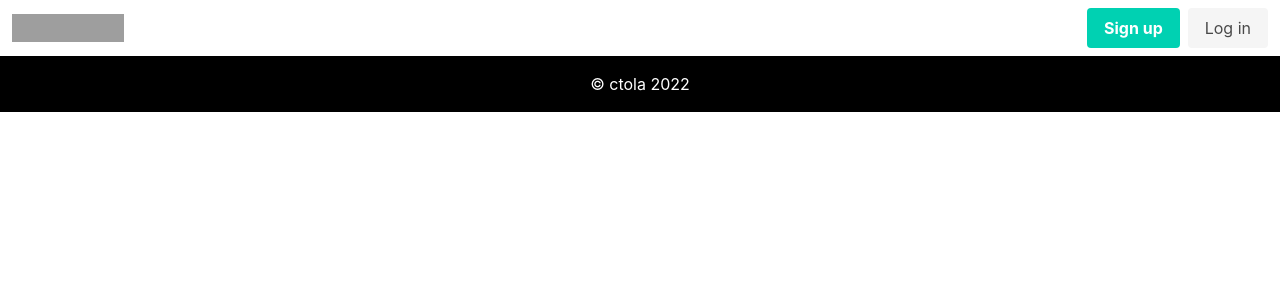
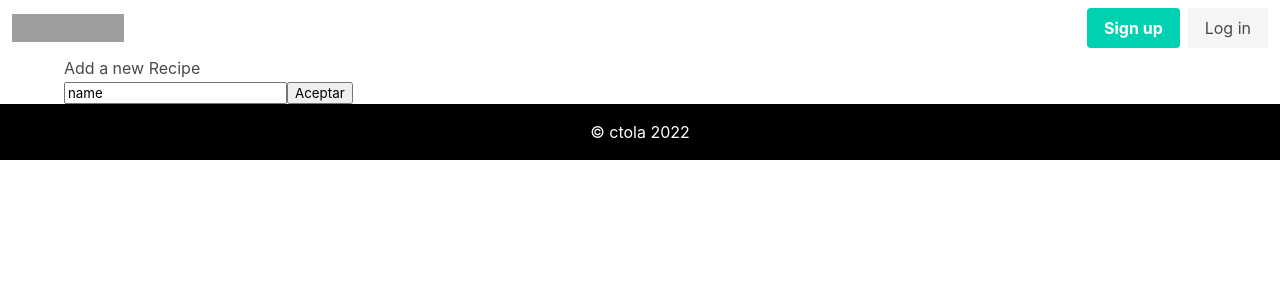
Before and after one commit to ctola91/vue-recipes, a Vue app: page /recipes/new in a window 1280 px wide. Shown: the top 300 px of the page. Built offline with nearby package versions, Linux system fonts and the light colour scheme; no server answers; grey boxes are pictures that could not be loaded.

Commit message:
add form to create recipes

```diff
--- a/package.json
+++ b/package.json
@@ -14,6 +14,7 @@
     "bulma": "^0.9.3",
     "firebase": "^9.6.3",
     "firebaseui": "^6.0.0",
+    "vee-validate": "^4.5.8",
     "vue": "^3.2.25",
     "vue-router": "4",
     "vuex": "^4.0.2"
--- a/src/components/Dashboard.vue
+++ b/src/components/Dashboard.vue
@@ -4,7 +4,7 @@
     <div class="columns">
       <div class="column">
         <div class="panel">
-          <h2 class="panel-heading">Recipes</h2>
+          <h2 class="panel-heading">My Recipes</h2>
           <div class="panel-block">
             <p>
               Lorem ipsum dolor sit amet, consectetur adipisicing elit. Ratione,
@@ -14,19 +14,9 @@
             </p>
           </div>
         </div>
-      </div>
-      <div class="column">
-        <div class="panel">
-          <h2 class="panel-heading">Primary</h2>
-          <div class="panel-block">
-            <p>
-              Lorem ipsum dolor sit amet, consectetur adipisicing elit. Ratione,
-              nisi nesciunt? At sequi minus ab tenetur nostrum. Fuga sequi optio
-              numquam alias magnam porro, repellendus excepturi. Pariatur
-              voluptate doloribus minus.
-            </p>
+          <div class="">
+            <router-link to="/recipes/new"  class="button is-medium is-primary is-rounded is-fullwidth">Add new</router-link>
           </div>
-        </div>
       </div>
     </div>
   </div>
--- /dev/null
+++ b/src/components/RecipeForm.vue
@@ -0,0 +1,30 @@
+<template>
+  <div>
+    <h1>Add a new Recipe</h1>
+    <input type="text" v-model="name" />
+    <button>Aceptar</button>
+  </div>
+</template>
+<script lang="ts">
+import { defineComponent, ref } from "vue";
+import { useField } from "vee-validate";
+
+export default defineComponent({
+  setup() {
+    const isRequired = (name: string) => {
+      if (name && name.trim()) {
+        return true;
+      }
+
+      return "This is required";
+    };
+
+    const { errorMessage, name } = useField("name", isRequired);
+
+    return {
+      errorMessage,
+      name,
+    };
+  },
+});
+</script>
--- a/src/router.ts
+++ b/src/router.ts
@@ -1,10 +1,12 @@
 import { createRouter, createWebHistory, RouteRecordRaw } from "vue-router";
 import AuthService from './services/AuthService';
+import component from './env';
 
 const Home = () => import('./components/Home.vue');
 const Login = () => import('./components/Login.vue');
 const Signup = () => import('./components/Signup.vue');
 const Dashboard = () => import('./components/Dashboard.vue');
+const RecipeForm = () => import('./components/RecipeForm.vue');
 
 const beforeEnter = (_to: any, _from: any, next: any) => {
     AuthService.isLoggedIn(() => next(), () => next({ name: 'Login' }));
@@ -35,6 +37,11 @@ const routes: Array<RouteRecordRaw> = [
         path: '/signup',
         name: 'Signup',
         component: Signup,
+    },
+    {
+        path: '/recipes/new',
+        name: 'RecipeForm',
+        component: RecipeForm
     }
 ];
 
```
Also changed, not shown: 1 other file (tests, documents, lock files or other folders).
